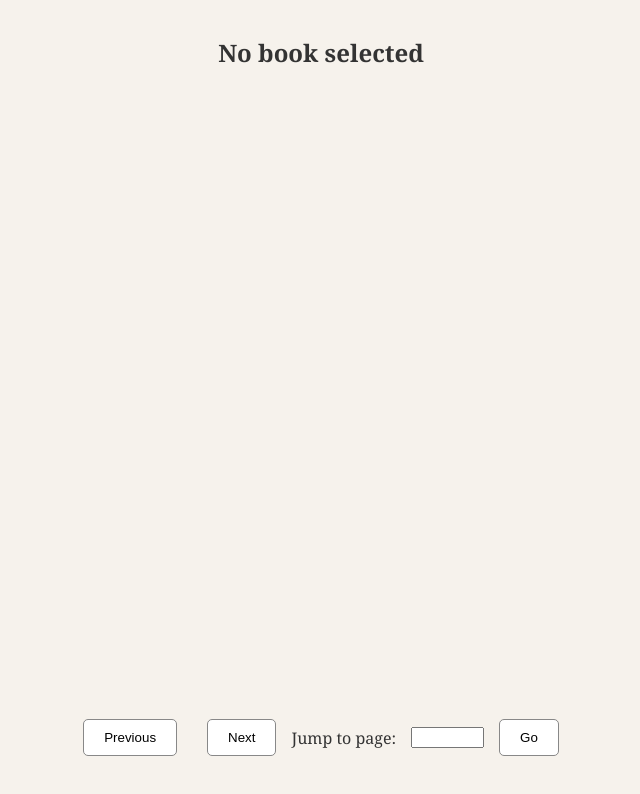
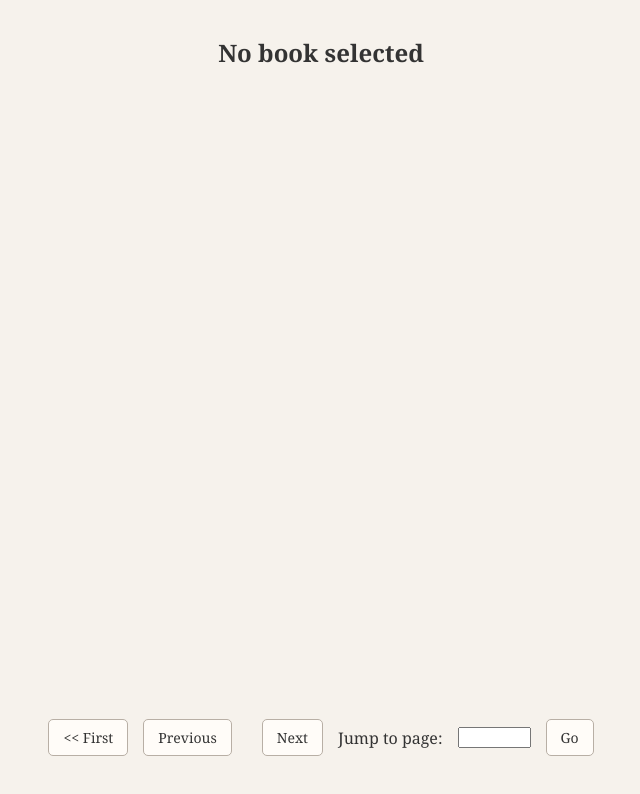
Before and after one commit to jchistory/flipbooks, a plain HTML site: page index.html in a window 1280 px wide. Shown: the whole page, without its empty margins (319-959 px from the left). Drawn offline with Linux system fonts and the light colour scheme.

Commit message:
Update index.html

```diff
--- a/index.html
+++ b/index.html
@@ -40,10 +40,13 @@
     }
 
     button {
-      padding: 10px 20px;
+      padding: 8px 14px;
       cursor: pointer;
-      background: white;
-      border: 1px solid #888;
+      background: #fffcf8;
+      color: #333;
+      font-family: inherit;
+      font-size: 14px;
+      border: 1px solid #b8afa5;
       border-radius: 5px;
     }
 
@@ -63,6 +66,7 @@
     </div>
 
     <div class="controls" id="controls" hidden>
+      <button id="first"> << First</button>
       <button id="previous">Previous</button>
       <span id="page-number"></span>
       <button id="next">Next</button>
```
